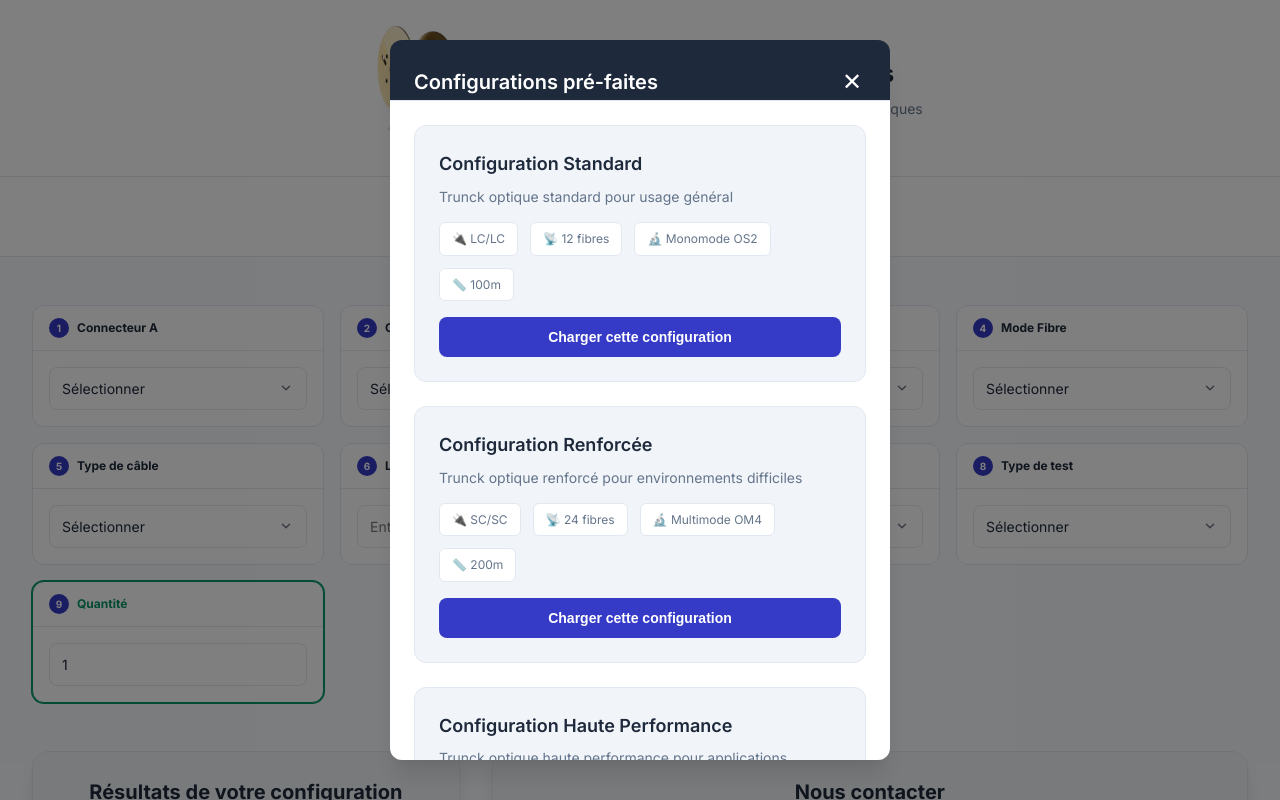
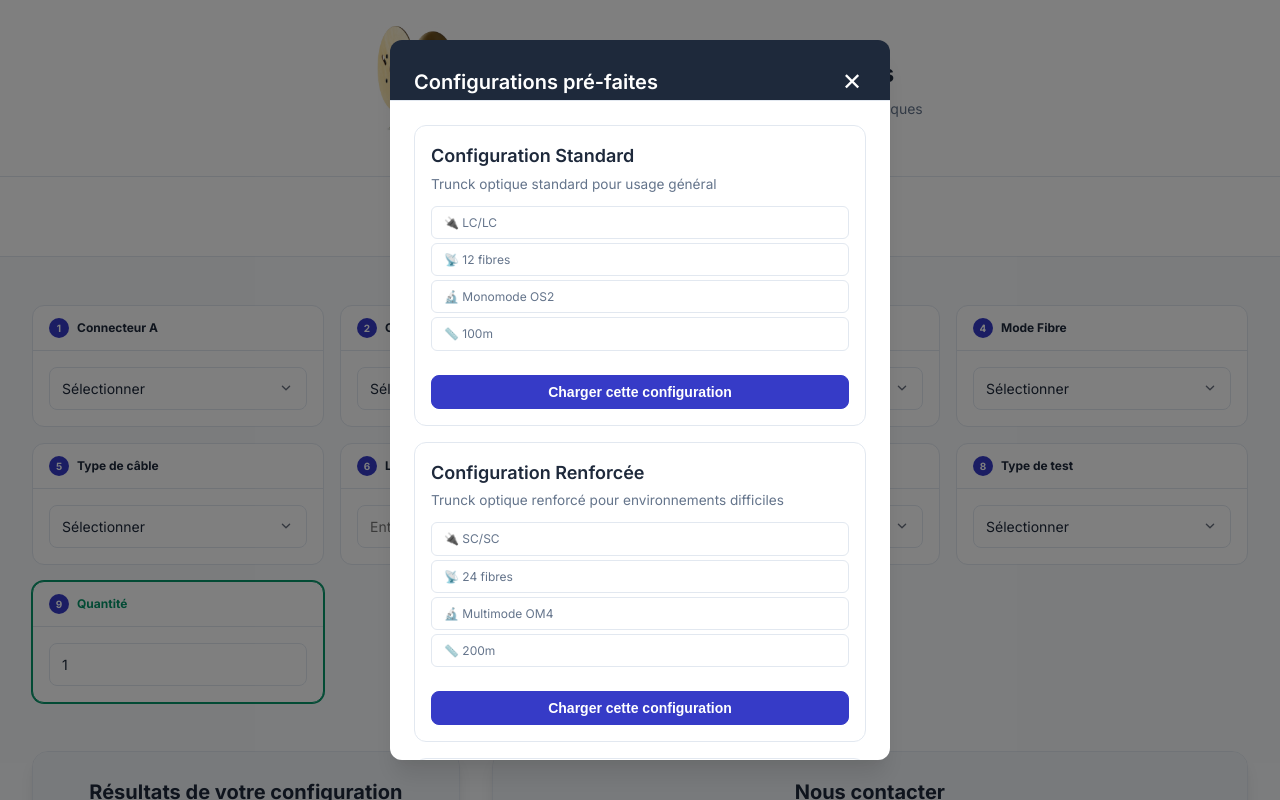
Before and after one commit to AlexisSa/configurateur-truncks-optiques, a React (Vite) app: page / in a window 1280 px wide. Both pictures are taken after a click on the button "⚡ Configurations pré-faites". Shown: the top 800 px of the page. Built offline with nearby package versions, Linux system fonts and the light colour scheme.

Commit message:
Harmonisation des modals: prévisualisation PDF et presets\n- Accessibilité (aria-*) pour PresetModal\n- Taille et grille unifiées pour le modal presets\n- Styles consolidés pour une ergonomie cohérente

```diff
--- a/src/App.css
+++ b/src/App.css
@@ -309,6 +309,62 @@
   border-radius: var(--radius-md);
 }
 
+/* Modal presets: taille harmonisée */
+.preset-modal {
+  max-width: 900px;
+  width: 92vw;
+}
+
+.preset-grid {
+  display: grid;
+  grid-template-columns: repeat(auto-fill, minmax(260px, 1fr));
+  gap: 1rem;
+}
+
+.preset-card {
+  background: var(--surface);
+  border: 1px solid var(--border);
+  border-radius: var(--radius-lg);
+  padding: 1rem;
+  display: flex;
+  flex-direction: column;
+  gap: 0.75rem;
+}
+
+.preset-header h4 {
+  margin: 0 0 0.25rem 0;
+}
+
+.preset-header p {
+  margin: 0;
+  color: var(--text-secondary);
+  font-size: 0.85rem;
+}
+
+.preset-specs {
+  display: flex;
+  flex-direction: column;
+  gap: 0.25rem;
+  font-size: 0.9rem;
+}
+
+.preset-button {
+  margin-top: 0.5rem;
+  align-self: flex-start;
+  background: var(--highlight);
+  color: #fff;
+  border: 1px solid var(--highlight);
+  border-radius: var(--radius-md);
+  padding: 0.5rem 0.75rem;
+  font-weight: 600;
+  cursor: pointer;
+}
+
+.preset-button:hover {
+  background: #2d32a8;
+  border-color: #2d32a8;
+}
+
 .pdf-preview-actions {
   display: flex;
   gap: 1rem;
--- a/src/components/PresetModal.jsx
+++ b/src/components/PresetModal.jsx
@@ -8,13 +8,20 @@
   if (!showPresetModal) return null;
 
   return (
-    <div className="modal-overlay" onClick={() => setShowPresetModal(false)}>
-      <div className="modal-content" onClick={(e) => e.stopPropagation()}>
+    <div
+      className="modal-overlay"
+      onClick={() => setShowPresetModal(false)}
+      role="dialog"
+      aria-modal="true"
+      aria-labelledby="preset-modal-title"
+    >
+      <div className="modal-content preset-modal" onClick={(e) => e.stopPropagation()}>
         <div className="modal-header">
-          <h3>Configurations pré-faites</h3>
+          <h3 id="preset-modal-title">Configurations pré-faites</h3>
           <button
             className="modal-close"
             onClick={() => setShowPresetModal(false)}
+            aria-label="Fermer"
           >
             ✕
           </button>
```
Also changed, not shown: src/App.jsx (+5 -3 lines).
